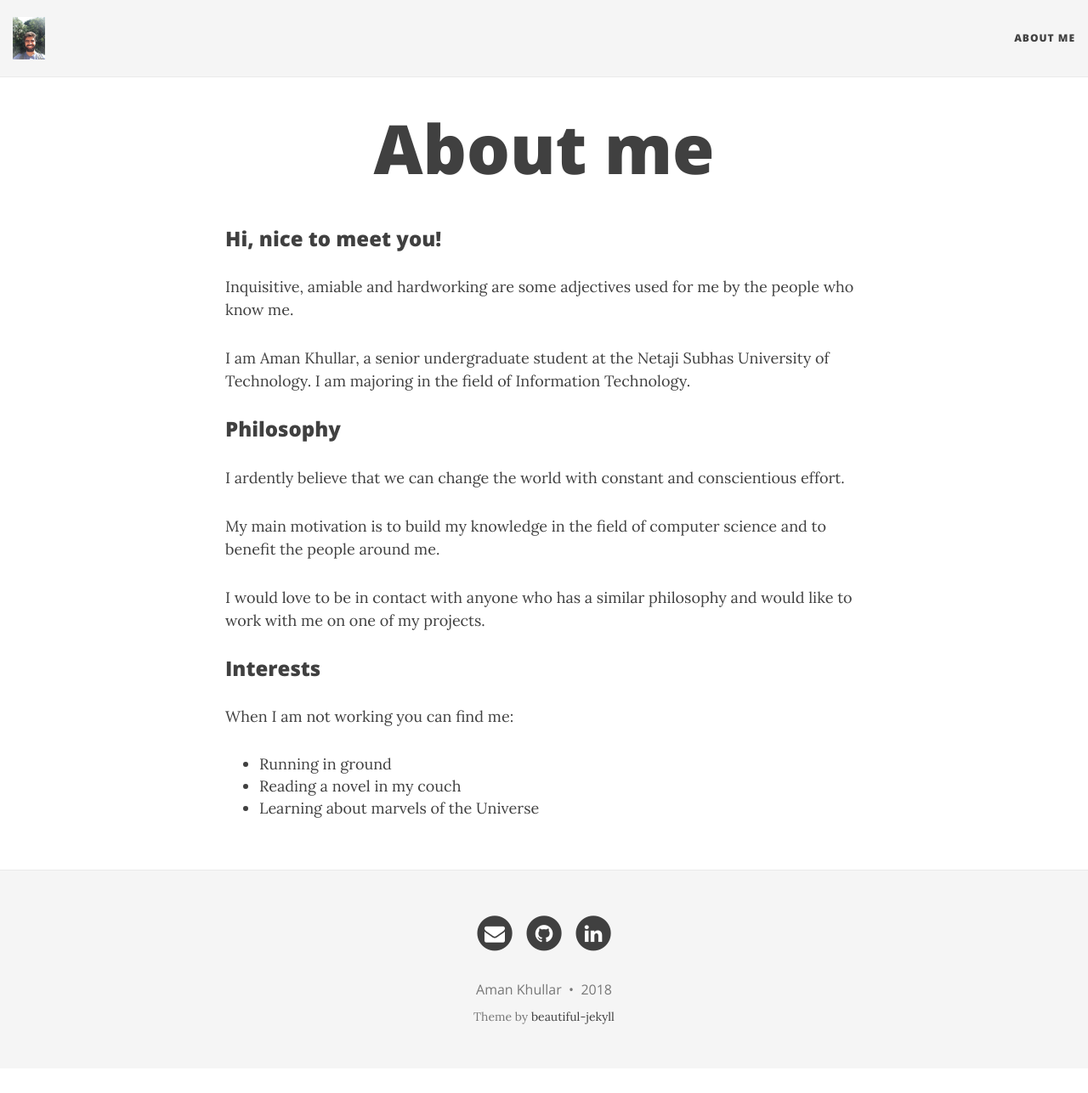
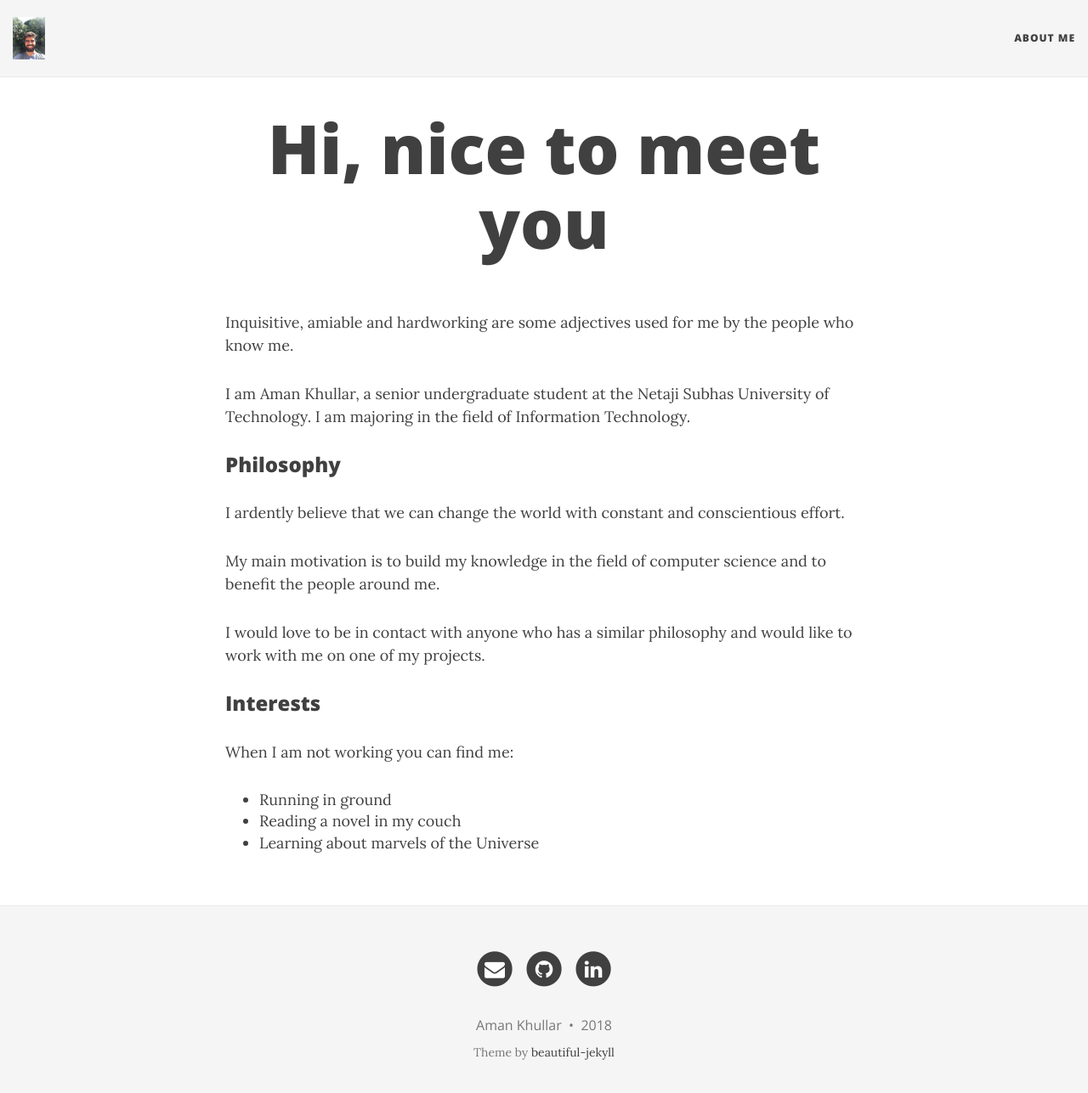
Before and after one commit to amankhullar/amankhullar.github.io, a Jekyll site: the page built from aboutme.md, in a window 1280 px wide and 1300 px high. Shown: the top 1287 px of the window at 85% size. Built offline with Jekyll 4.4.1, drawn with Linux system fonts in a browser that asks for light colours; nearby versions of some CDN libraries.

Commit message:
Changes made

```diff
--- a/aboutme.md
+++ b/aboutme.md
@@ -1,8 +1,8 @@
 ---
 layout: page
-title: About me
+title: Hi, nice to meet you
 ---
-### Hi, nice to meet you!
+
 Inquisitive, amiable and hardworking are some adjectives used for me by the people who know me.
 
 I am Aman Khullar, a senior undergraduate student at the Netaji Subhas University of Technology. I am majoring in the field of Information Technology.
```
Also changed, not shown: _posts/2015-01-04-first-post.md (deleted, +0 -7 lines).
